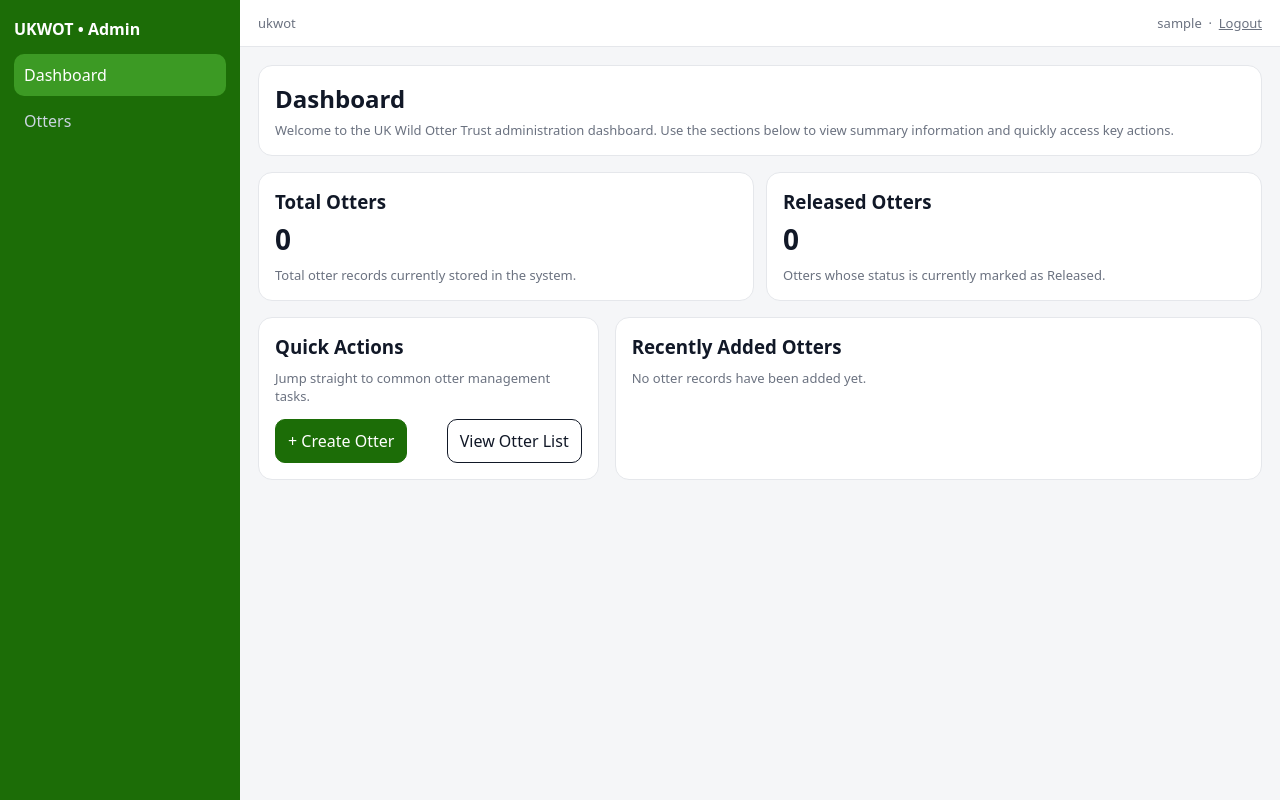
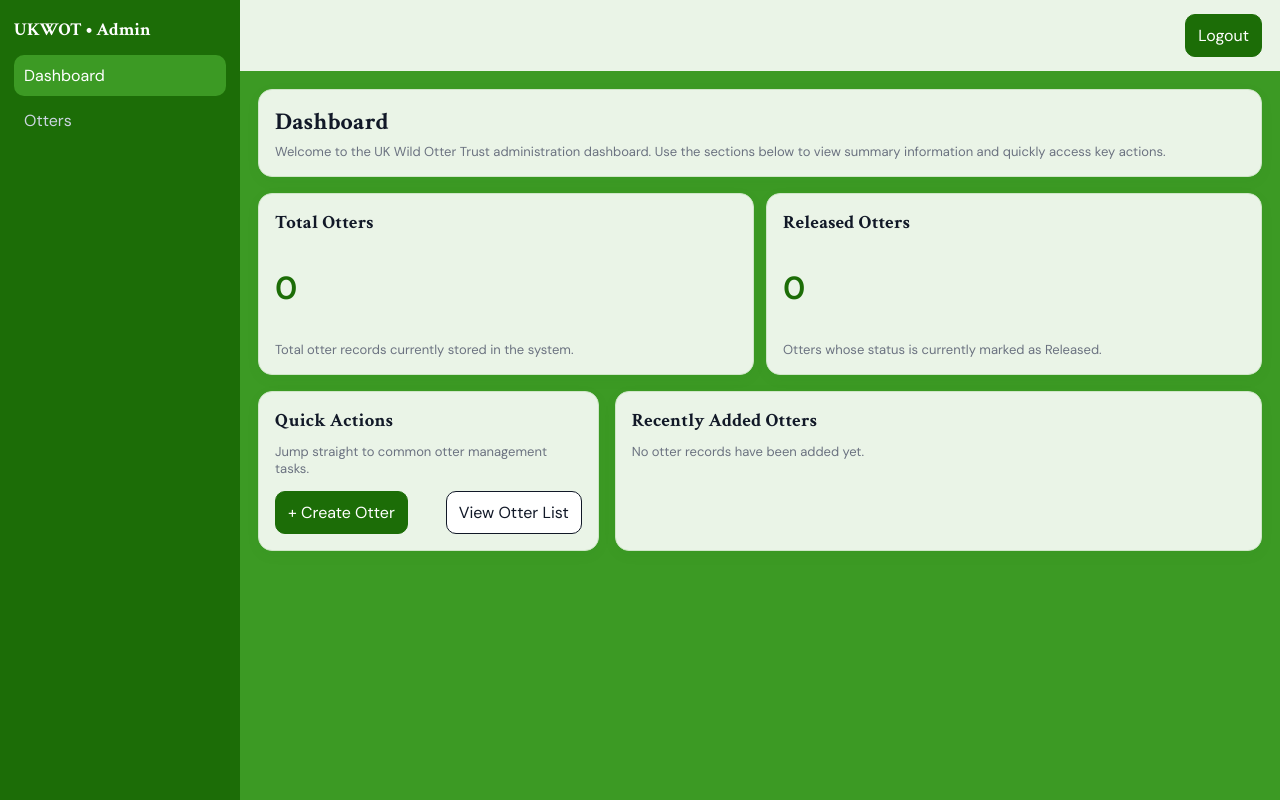
Before and after one commit to jddrtn/ukwot-app, a Django app: page /dashboard/ in a window 1280 px wide. Run offline with Django 5.2, Linux system fonts and the light colour scheme; the visitor is signed in with stand-in values (Sample User, id 1); data that the repository does not hold is empty.

Commit message:
UI changes for colour cohesion

```diff
--- a/ukwot/templates/dashboard/base.html
+++ b/ukwot/templates/dashboard/base.html
@@ -9,11 +9,13 @@
   <meta charset="utf-8" />
   <meta name="viewport" content="width=device-width, initial-scale=1" />
   <title>{% block title %}UKWOT Dashboard{% endblock %}</title>
+<!-- Google Fonts -->
+<link href="https://fonts.googleapis.com/css2?family=Crimson+Text:wght@600;700&family=DM+Sans:wght@400;500;600&display=swap" rel="stylesheet">
 
   <style>
 :root{
-      --bg: #f5f6f8;
-      --panel: #ffffff;
+  --bg: #3C9A24;
+  --panel: #EAF4E7;
   --border: #e5e7eb;
   --text: #111827;
   --muted: #6b7280;
@@ -21,14 +23,24 @@
   --sidebar-active: #3c9a24;
   --sidebar-text: #cbd5e1;
   --radius: 14px;
+
+  /* Typography */
+  --font-body: "DM Sans", system-ui, sans-serif;
+  --font-heading: "Crimson Text", Georgia, serif;
 }
 
     /* ---------- Base page styling ---------- */
  body{
   margin: 0;
-      font-family: system-ui, "Segoe UI", Roboto, Arial, sans-serif;
+  font-family: var(--font-body);
   color: var(--text);
   background: var(--bg);
+}
+
+ /* Headings use serif font */
+h1, h2, h3, h4{
+  font-family: var(--font-heading);
+  letter-spacing: 0.2px;
 }
 
     /* ---------- Overall dashboard layout ---------- */
@@ -48,8 +60,9 @@
     }
 
     .brand{
-      font-weight: 800;
-      font-size: 16px;
+  font-family: var(--font-heading);
+  font-weight: 700;
+  font-size: 18px;
   margin-bottom: 14px;
 }
 
@@ -83,7 +96,6 @@
       gap: 12px;
       padding: 14px 18px;
       background: var(--panel);
-      border-bottom: 1px solid var(--border);
     }
 
     /* ---------- Page wrapper ---------- */
@@ -93,12 +105,24 @@
 
     /* ---------- Reusable card / text styles ---------- */
    .card{
-      background: var(--panel);
-      border: 1px solid var(--border);
-      border-radius: var(--radius);
-      padding: 16px;
+  background:#F3F8F2;
+  border:1px solid #D7E7D2;
+  border-radius:var(--radius);
+  padding:16px;
+}
+   .card{
+  box-shadow:0 4px 14px rgba(28,109,7,0.05);
+}
+   .stat-card{
+  background:#EAF4E7;
+  border:1px solid #CFE6C8;
 }
 
+   .stat-number{
+  font-size:32px;
+  font-weight:700;
+  color:#1C6D07;
+}
     .muted{
       color: var(--muted);
       font-size: 13px;
@@ -407,16 +431,15 @@
     <!-- Main content -->
     <main class="content">
 
-      <!-- Topbar -->
  <header class="topbar">
-        <div class="muted">ukwot</div>
 
-        <!-- Auth controls -->
-        <div class="muted">
-          {{ request.user.username }}
-          &nbsp;·&nbsp;
-          <a class="muted" href="{% url 'logout' %}">Logout</a>
+  <!-- Right side controls -->
+  <div style="margin-left:auto;">
+    <a class="btn primary small" href="{% url 'logout' %}">
+      Logout
+    </a>
   </div>
+
 </header>
 
       <section class="page">
--- a/ukwot/templates/dashboard/home.html
+++ b/ukwot/templates/dashboard/home.html
@@ -3,7 +3,7 @@
 
 {% block content %}
   <!-- Dashboard introduction -->
-  <div class="card" style="margin-bottom:16px;">
+  <div class="card stat-card" style="margin-bottom:16px;">
     <h2 style="margin:0 0 6px;">Dashboard</h2>
     <p class="muted" style="margin:0;">
       Welcome to the UK Wild Otter Trust administration dashboard.
@@ -14,10 +14,10 @@
   <!-- Summary cards -->
   <div class="mobile-stack" style="gap:12px; margin-bottom:16px;">
     <!-- Total otter count card -->
-    <div class="card" style="flex:1; min-width:220px;">
+    <div class="card stat-card" style="flex:1; min-width:220px;">
       <h3 style="margin:0 0 6px;">Total Otters</h3>
       <p style="margin:0; font-size:28px; font-weight:800;">
-        {{ total_otter_count }}
+        <p class="stat-number">{{ total_otter_count }}</p>
       </p>
       <p class="muted" style="margin:8px 0 0;">
         Total otter records currently stored in the system.
@@ -25,10 +25,10 @@
     </div>
 
     <!-- Released otter count card -->
-    <div class="card" style="flex:1; min-width:220px;">
+    <div class="card stat-card" style="flex:1; min-width:220px;">
       <h3 style="margin:0 0 6px;">Released Otters</h3>
       <p style="margin:0; font-size:28px; font-weight:800;">
-        {{ released_otter_count }}
+        <p class="stat-number">{{ total_otter_count }}</p>
       </p>
       <p class="muted" style="margin:8px 0 0;">
         Otters whose status is currently marked as Released.
@@ -40,7 +40,7 @@
   <div class="mobile-stack" style="gap:16px; align-items:stretch;">
 
     <!-- Quick links card -->
-    <div class="card" style="flex:1; min-width:260px;">
+    <div class="card stat-card" style="flex:1; min-width:260px;">
       <h3 style="margin:0 0 10px;">Quick Actions</h3>
       <p class="muted" style="margin:0 0 14px;">
         Jump straight to common otter management tasks.
@@ -59,7 +59,7 @@
     </div>
 
     <!-- Recently added otters card -->
-    <div class="card" style="flex:2; min-width:260px;">
+    <div class="card stat-card" style="flex:2; min-width:260px;">
       <h3 style="margin:0 0 10px;">Recently Added Otters</h3>
 
       {% if recent_otters %}
```
Also changed, not shown: ukwot/templates/auth/login.html (+13 -3 lines). Lines whose indentation alone changed are shown as unchanged.
